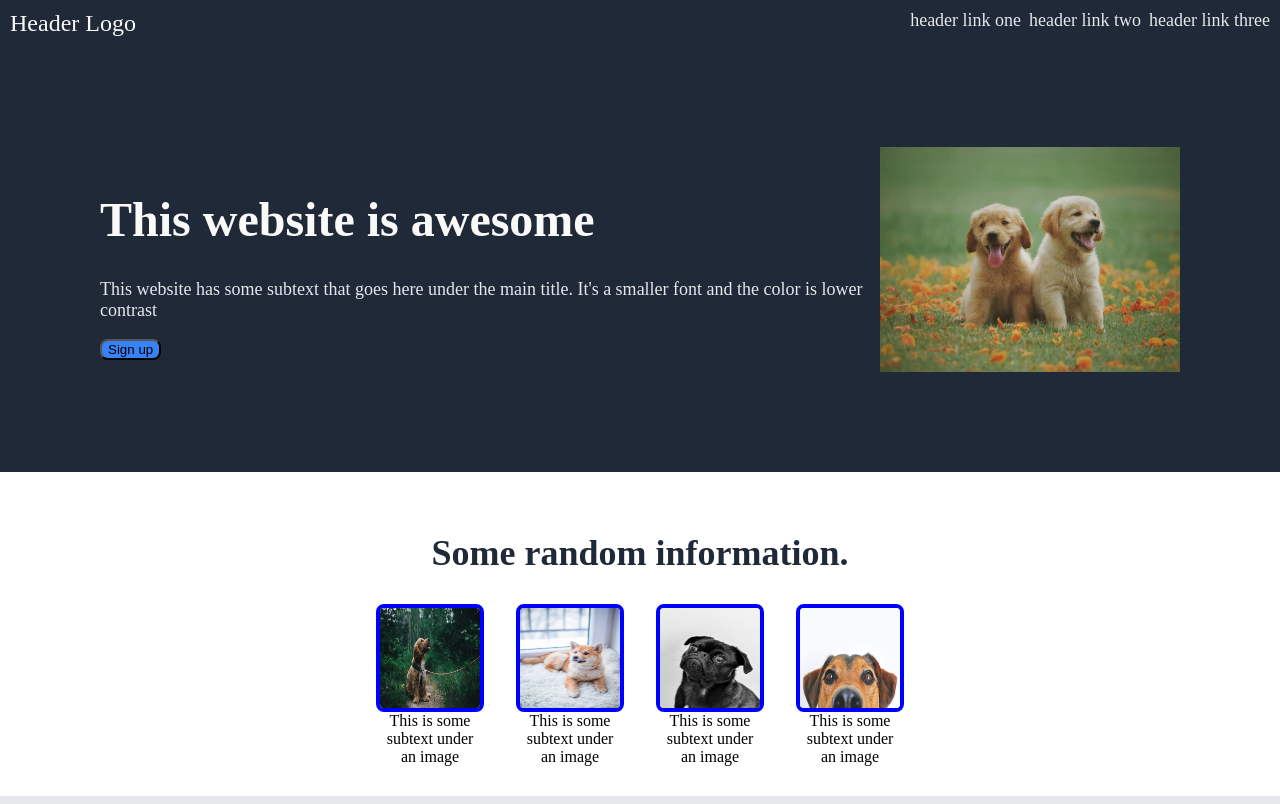
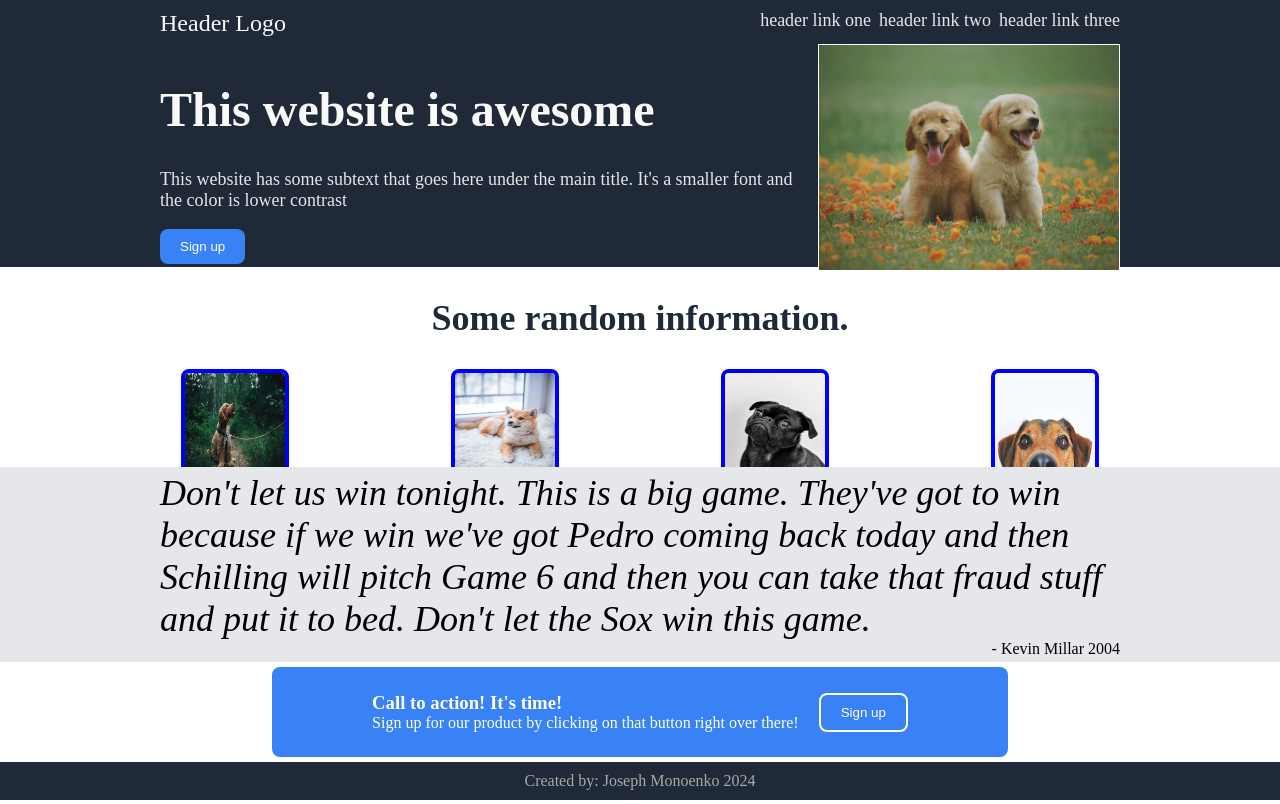
Before and after one commit to joem0/odin-landingpage, a plain HTML site: page index.html in a window 1280 px wide. Shown: the top 804 px of the page. Drawn offline with Linux system fonts and the light colour scheme.

Commit message:
added final styling

```diff
--- a/index.html
+++ b/index.html
@@ -55,15 +55,17 @@
                 <div class="quote-person">- Kevin Millar 2004</div>
             </div>
             <div class="cta">
-                <div class="cta-content">
-                    <h3>Call to action! It's time</h3>
-                    <div class="cta-text">Sign up for our product by clicking on that button right over there!</div>
+                <div class="cta-continer">
+                    <div class="cta-content">
+                        <h3>Call to action! It's time!</h3>
+                        <div class="cta-text">Sign up for our product by clicking on that button right over there!</div>
+                    </div>
+                    <div class="cta-button"><button>Sign up</button></div>
                 </div>
-                <div class="cta-button"><button>Sign up</button></div>
             </div>
         </div>
         <div class="footer">
-            This is where I would put the footer text
+            Created by: Joseph Monoenko 2024
         </div>
     </body>
 </html>
--- a/style.css
+++ b/style.css
@@ -1,15 +1,15 @@
 body {
     display:flex;
     flex-direction: column;
-    height: 100vh;
-    margin: 0;
-    overflow: hidden;
+    min-height: 100vh;
+    margin:0;
+    padding:0;
 }
 
 .header {
     display:flex;
     justify-content: space-between;
-    padding:10px;
+    padding: 10px 0 10px;
 }
 
 .header-right-links {
@@ -33,19 +33,25 @@ body {
 .hero {
     display:flex;
     align-items:center;
-    justify-content: center;
-    padding:100px;
+    justify-content: space-between;
+    padding:10px;
     gap:10px;
+}
+
+.hero img {
+    border: 1px solid white;
 }
 
 .information {
     display:flex;
     flex-direction:column;
-    align-items:center;
-    padding:30px;
+    /* align-items:center; */
+    /* justify-content: center; */
+    overflow:hidden;
 }
 
 .information h2 {
+    align-self: center;
     font-weight:800;
     font-size:36px;
     color:#1F2937;
@@ -54,6 +60,7 @@ body {
 .information .container {
     display:flex;
     gap:40px;
+    justify-content:space-between;
 }
 
 .information .item {
@@ -61,7 +68,7 @@ body {
     flex-direction:column;
     align-items:center;
     flex:1;
-    width:100px;
+    max-width:150px;
     text-align:center;
 }
 
@@ -75,7 +82,6 @@ body {
     flex-direction:column;
     align-items:center;
     justify-content:center;
-    padding:75px;
     background-color:#E5E7EB;
 }
 
@@ -85,15 +91,26 @@ body {
     font-style:italic;
 }
 
+.quote-person {
+    align-self:flex-end;
+}
+
 .cta {
     display:flex;
-    align-items: center;
+    align-items:center;
     justify-content: center;
-    padding:60px;
-    margin-bottom:0;
+    background-color:white;
+    color:white;
+    min-height:100px;
+}
+
+.cta-continer {
+    display:flex;
+    align-items:center;
+    padding:25px 100px 25px;
     background-color:#3882F6;
-    color:white;
-
+    border-radius: 8px;
+    gap:20px;
 }
 
 .cta-content {
@@ -105,8 +122,8 @@ body {
     display:flex;
     justify-content:center;
     align-items:center;
-    padding:10px;
-    /* margin:0; */
+    padding:10px 0 10px;
+    color:darkgray;
 }
 
 .header, .hero, .footer {
@@ -114,6 +131,7 @@ body {
 }
 .hero, .information, .quote, .cta {
     flex:1;
+    max-height:25vh;
 }
 
 .hero h1 {
@@ -135,4 +153,23 @@ body {
 button {
     background-color:#3882F6;
     border-radius: 8px;
+    border:none;
+    text-align:center;
+    padding:10px 20px;
+    color:white;
+
 }
+.cta-button button {
+    border: 2px solid white;
+}
+
+/* center content on page by adding padding on right and left to all sections*/
+.header, .hero,.information, .quote, .cta, .footer {
+    padding-left:20vh;
+    padding-right:20vh;
+}
+
+h3 {
+    padding:0;
+    margin:0;
+}
```
